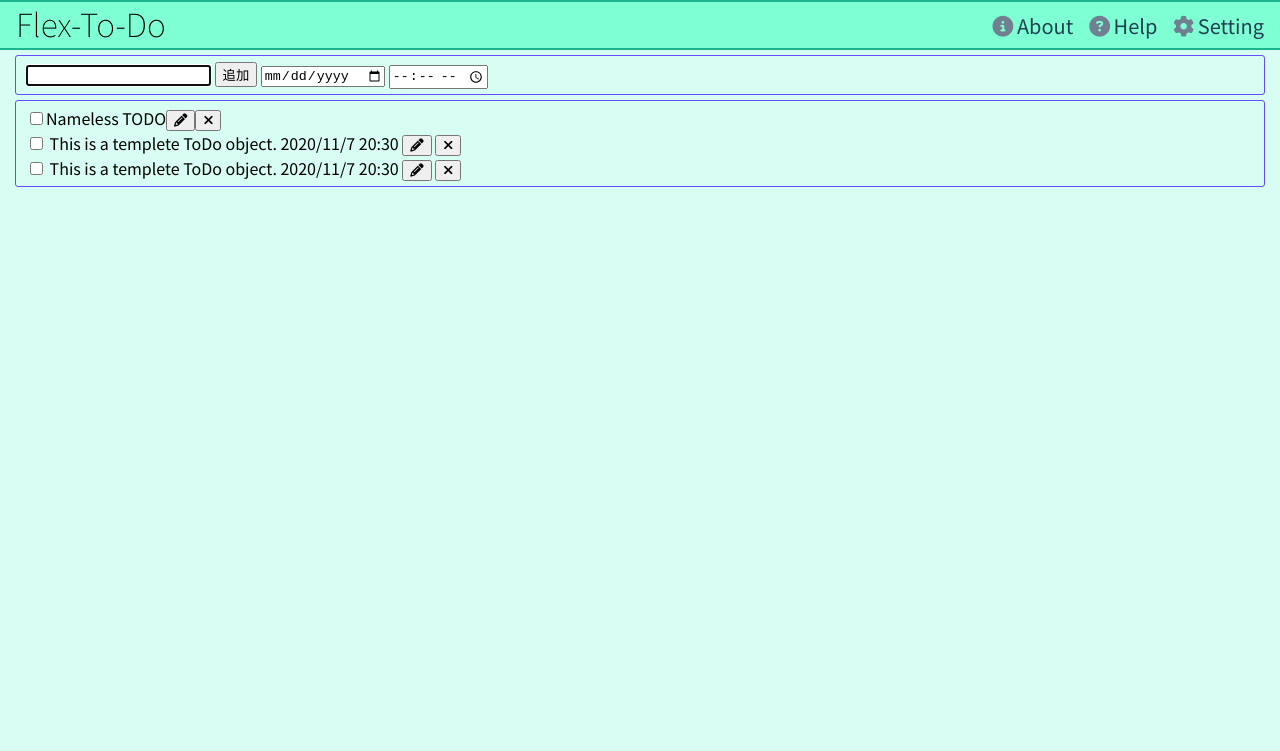
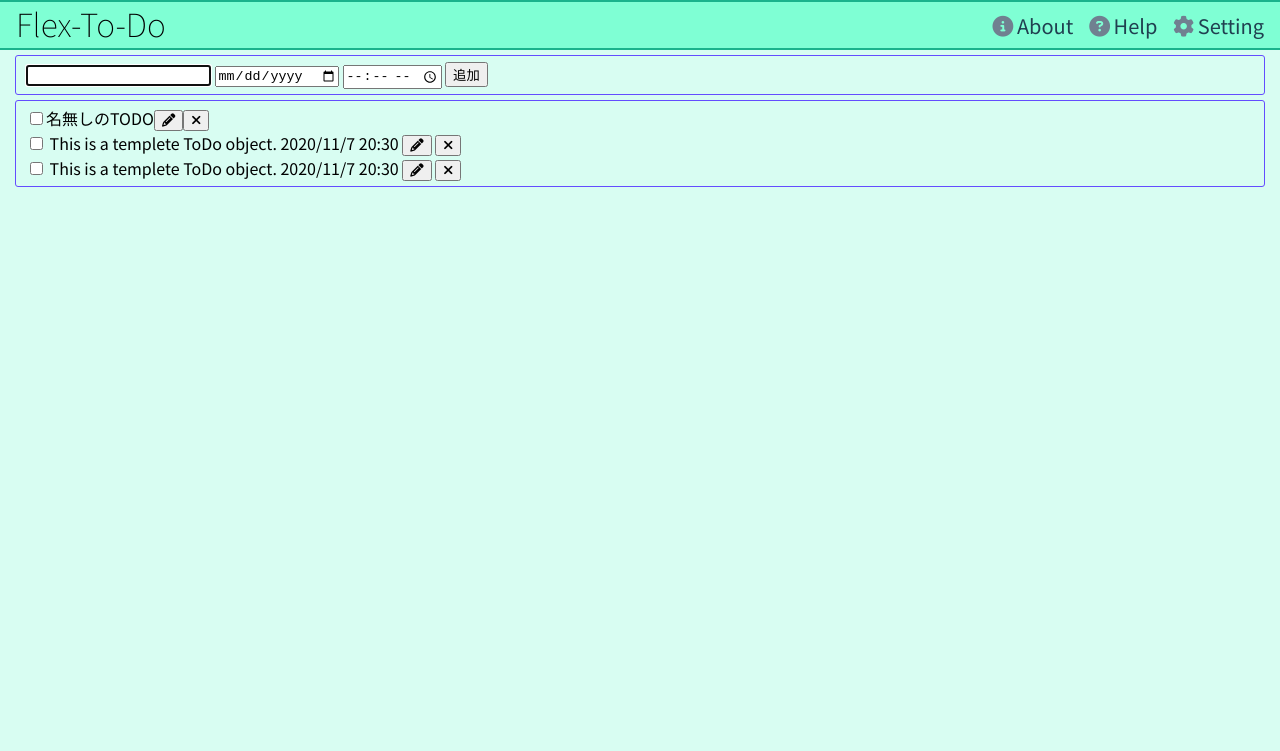
Before and after one commit to yuyuyukie/Flex-To-Do, a plain HTML site: page index.html in a window 1280 px wide. Both pictures are taken after a click on the button "追加". Shown: the top 751 px of the page. Drawn offline with Linux system fonts and the light colour scheme.

Commit message:
TODOの更新とWeb公開用

```diff
--- a/index.html
+++ b/index.html
@@ -33,11 +33,11 @@
     </header>
     <div class="main">
     <div id="todoCreator">
-      <form action="" class="ctodo">
+      <form action="" id="todoCreatorForm" onsubmit="return false;">
         <input type="text" id="ctodoText" name="ctodoText">
-        <input type="button" id="ctdAdd" name="ctdAdd" value="追加">
         <input type="date" id = "ctdDate" name="ctdDate">
         <input type="time" name="ctdTime" id="ctdTime">
+        <input type="button" id="ctdAdd" name="ctdAdd" value="追加">
       </form>
     </div>
 
--- a/js/main.js
+++ b/js/main.js
@@ -1,13 +1,31 @@
 "use strict";
 /*
-TODO: todoのボタン押下時のevent追加
+## TODO
+* navのactive状態を作成
+* todo追加時の処理を実装
+* done属性で色分け
+* done状態の切り替え
+* 完了の表示/非表示切り替え
+* todoをオブジェクトとして格納
+* 削除処理
+* inputのクリアボタンの実装
+* todoContainerをulに変える、これをArrayで管理することでinsertBeforeでなくarrayのunshift,popを用いてappendChildで実装できる？
+
+## IMPLEMENTED
+* todoのENTERボタン押下時のevent追加
+
+## IDEA
+Features I want to add in future.
+* //のTODOやNOTEを表示させたい。
+
+## REMINDER
+仮置きなど、今後修正する必要性のある事項
+* todo追加時の仮処理を記述
+* todoのひな形
 */
 
 // 入力データ
 const todoText = document.querySelector("#ctodoText");
-if(todoText.value === ""){
-    todoText.value = "Nameless TODO";
-}
 const todoDate = document.querySelector("#ctdDate");
 const todoTime = document.querySelector("#ctdTime");
 
@@ -19,12 +37,12 @@ function addNewTodo() {
     // コンテナとその現在の最上位の子の参照を取得
     const todoContainer = document.body.querySelector("#todoContainer");
     const currentTopTodo = todoContainer.firstChild;
-    // TODO: checkboxとtextの感覚が違うのが謎
 
     // 取得した値を引数をひな形に流し込みます
     const newTodo = fillTemplate();
 
     // 入力部の消去とfocus()
+    // TODO: checkboxとtextの感覚が違うのが謎
     clearForm();
     todoText.focus();
 
@@ -34,6 +52,7 @@ function addNewTodo() {
 // NOTE: addNewTodo内で定義すべきかわからない
 // NOTE: ひな形をどう構成すればいいかわからない
 // TODO: 見た目が悪い
+// TODO: 変更可能にする（editButtonはどうするか）
 // fillTemplate内でどこまでやるか
 function fillTemplate(){
     const parent = document.createElement("div");
@@ -49,7 +68,15 @@ function fillTemplate(){
 
     // todoText
     const textSpan = document.createElement("span");
-    textSpan.textContent = todoText.value;
+    textSpan.textContent = (() => { //iifeとアロー関数
+        // ctodoTextが空白なら名前を与える
+        if(todoText.value === ""){
+            return "名無しのTODO";
+        }else{
+            return todoText.value;
+        };
+    })();
+
     textSpan.setAttribute("class", "todoDate");
     parentChildren.push(textSpan);
 
@@ -94,3 +121,9 @@ function clearForm() {
 
 const addButton = document.querySelector("#ctdAdd");
 addButton.addEventListener('click', addNewTodo);
+window.addEventListener("keydown", (event) => {
+    if(event.key === "Enter"){
+        addNewTodo();
+    }
+    return;
+});
```
Also changed, not shown: 1 other file.
